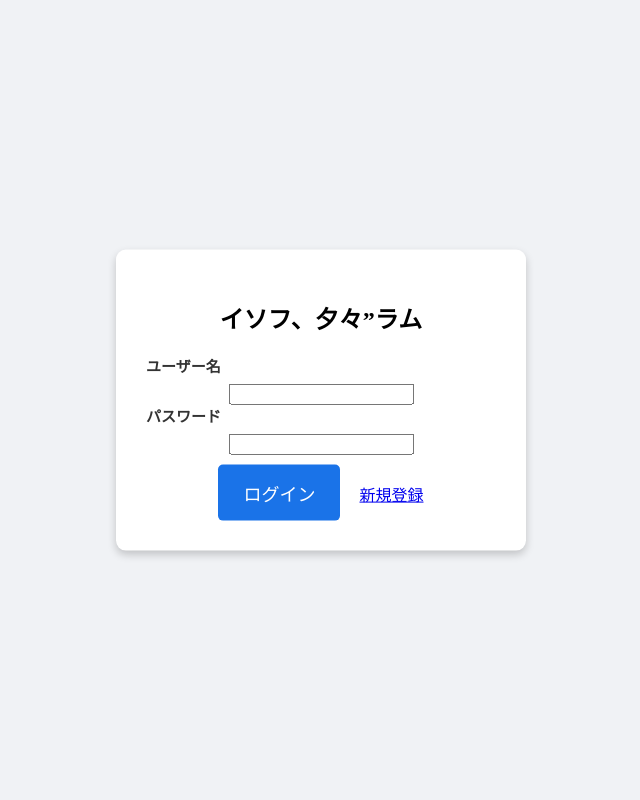
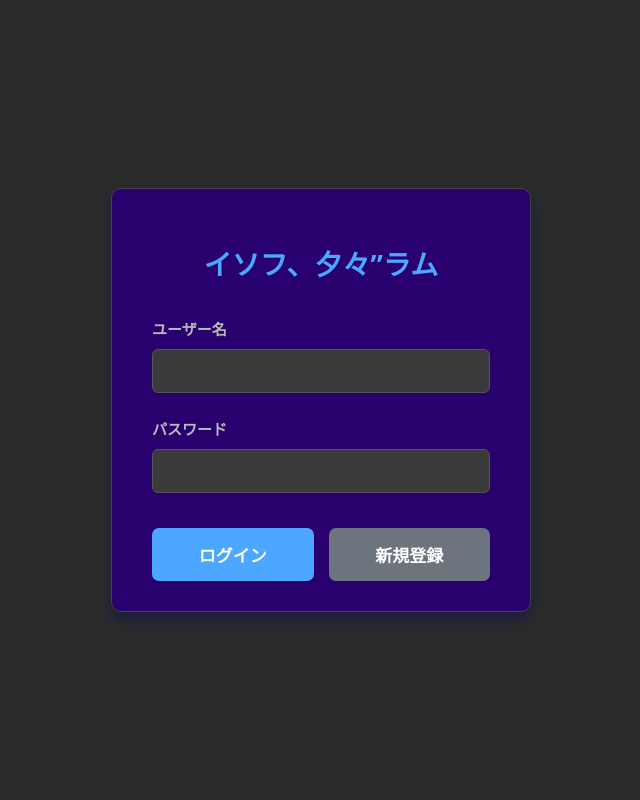
Before and after one commit to Hinata-241038/Instagram, a PHP site: page /login.php in a window 1280 px wide. Shown: the whole page, without its empty margins (319-959 px from the left). Run offline with PHP 8.4, Linux system fonts and the light colour scheme.

Commit message:
lpwkpokpow@w@pq@p

```diff
--- a/login_style.css
+++ b/login_style.css
@@ -1,84 +1,179 @@
+/* 全体のスタイル */
 body {
-    background-color: #f0f2f5; /* 全体の背景色を少し明るく */
+    font-family: 'Segoe UI', Tahoma, Geneva, Verdana, sans-serif; /* よりモダンなフォント */
+    background-color: #2c2c2c; /* 黒っぽい背景 */
+    display: flex;
+    justify-content: center;
+    align-items: center;
+    min-height: 100vh;
+    margin: 0;
+    color: #f0f0f0; /* デフォルトの文字色を明るく */
 }
 
+/* ログインコンテナ */
 .login-container {
-    background-color: #ffffff; /* ログインフォームの背景色を白に変更 */
-    border-radius: 10px;
-    box-shadow: 0 4px 8px rgba(0, 0, 0, 0.2); /* 白背景に合うように影を調整 */
-    padding: 30px;
-    width: 350px;
-    max-width: 90%;
+    background-color: #28016f; /* コンテナの背景色を暗めに */
+    padding: 30px 40px;
+    border-radius: 10px; /* 角を丸くする */
+    box-shadow: 0 8px 16px rgba(5, 1, 83, 0.4); /* 影を強調し、暗い背景に合わせる */
+    width: 100%;
+    max-width: 420px; /* 最大幅を少し広げる */
+    box-sizing: border-box;
     text-align: center;
-    position: absolute;
-    top: 50%;
-    left: 50%;
-    transform: translate(-50%, -50%);
+    position: relative; /* エラーメッセージの位置指定のため */
+    overflow: hidden; /* 子要素がはみ出さないように */
+    border: 1px solid #444; /* コンテナに薄いボーダーを追加 */
 }
 
-.login-title {
-    color: #1a73e8; /* タイトル色を青に維持 */
-    font-size: 28px;
-    margin-bottom: 30px;
-    font-weight: bold;
-    letter-spacing: 1px;
+/* タイトル */
+h2 {
+    color: #4da6ff; /* 明るい青色に変更 */
+    margin-bottom: 35px;
+    font-size: 28px; /* フォントサイズを大きく */
+    font-weight: 700; /* 太字 */
 }
 
-/* ユーザー名とパスワードのラベル */
-.login-container label {
-    color: #333333; /* ラベルの文字色を濃いグレーに */
-    display: block; /* ラベルを独立した行に表示 */
-    text-align: left; /* 左寄せ */
-    margin-bottom: 8px; /* 入力フィールドとの間にスペース */
-    font-size: 15px; /* フォントサイズ調整 */
-    font-weight: bold; /* 太字 */
+/* フォームグループ */
+.form-group {
+    margin-bottom: 25px; /* マージンを少し広げる */
+    text-align: left;
 }
 
-
-.input-field {
-    background-color: #f5f5f5; /* 入力フィールドの背景色を明るいグレーに */
-    border: 1px solid #cccccc; /* 枠線の色を調整 */
-    border-radius: 5px;
-    color: #333333; /* 入力文字色を濃いグレーに */
-    padding: 15px;
-    margin-bottom: 20px;
-    width: calc(100% - 30px);
-    font-size: 16px;
+.form-group label {
+    display: block;
+    margin-bottom: 10px; /* ラベルと入力欄の間隔を広げる */
+    color: #bbb; /* ラベルの色を明るめに */
+    font-weight: 600; /* 少し太字 */
+    font-size: 15px;
 }
 
-.input-field::placeholder {
-    color: #aaaaaa; /* プレースホルダーの色を調整 */
+/* 入力フィールド */
+.form-group input[type="text"],
+.form-group input[type="password"] {
+    width: 100%; /* calc()ではなく100%に */
+    padding: 12px 15px; /* パディングを増やす */
+    border: 1px solid #555; /* 暗い背景に合わせたボーダー */
+    background-color: #3a3a3a; /* 入力フィールドの背景色も暗く */
+    color: #f0f0f0; /* 入力文字色を明るく */
+    border-radius: 6px; /* 角を丸く */
+    font-size: 16px;
+    box-sizing: border-box;
+    transition: border-color 0.3s ease, box-shadow 0.3s ease; /* ホバー・フォーカス時のアニメーション */
 }
 
+.form-group input[type="text"]:focus,
+.form-group input[type="password"]:focus {
+    border-color: #4da6ff; /* フォーカス時に青色に */
+    box-shadow: 0 0 0 3px rgba(77, 166, 255, 0.25); /* フォーカス時のシャドウ */
+    outline: none; /* デフォルトのアウトラインを無効化 */
+}
+
+/* ボタングループ */
+.button-group {
+    display: flex;
+    justify-content: space-between;
+    margin-top: 35px; /* マージンを広げる */
+    gap: 15px; /* ボタン間の隙間 */
+}
+
+/* 共通ボタンのスタイル */
+.login-button,
+.register-button {
+    flex-grow: 1; /* ボタンが利用可能なスペースを均等に占めるように */
+    padding: 14px 25px; /* パディングを増やす */
+    border: none;
+    border-radius: 7px; /* 角を丸く */
+    font-size: 17px; /* フォントサイズを大きく */
+    cursor: pointer;
+    transition: background-color 0.3s ease, transform 0.2s ease; /* ホバー時のアニメーション */
+    text-decoration: none;
+    display: inline-block;
+    text-align: center;
+    font-weight: 600; /* 太字 */
+}
+
+/* ログインボタン */
 .login-button {
-    background-color: #1a73e8;
-    border: none;
-    border-radius: 5px;
+    background-color: #4da6ff; /* 明るい青色に変更 */
     color: white;
-    padding: 15px 25px;
-    font-size: 18px;
-    cursor: pointer;
-    margin-top: 10px;
-    margin-right: 15px;
-    transition: background-color 0.3s ease;
 }
 
 .login-button:hover {
-    background-color: #1558b5;
+    background-color: #2b8add; /* ホバー時の色を少し濃く */
+    transform: translateY(-2px); /* 少し上に浮き上がる効果 */
 }
 
-.signup-button {
-    background-color: #e0e0e0; /* 新規登録ボタンの背景色を明るいグレーに */
-    border: none;
-    border-radius: 5px;
-    color: #333333; /* 新規登録ボタンの文字色を濃いグレーに */
-    padding: 15px 25px;
-    font-size: 18px;
-    cursor: pointer;
-    margin-top: 10px;
-    transition: background-color 0.3s ease;
+/* 新規登録ボタン */
+.register-button {
+    background-color: #6c757d; /* 既存の色を維持、または好みに合わせて変更 */
+    color: white;
 }
 
-.signup-button:hover {
-    background-color: #cccccc; /* ホバー時の色を調整 */
+.register-button:hover {
+    background-color: #5a6268;
+    transform: translateY(-2px); /* 少し上に浮き上がる効果 */
 }
+
+/* エラーメッセージのスタイル (機能追加) */
+.error-message {
+    color: #ff6b6b; /* 赤色を少し明るめに */
+    font-size: 14px;
+    margin-top: -15px; /* 入力欄との間隔を詰める */
+    margin-bottom: 15px;
+    text-align: left;
+    display: none; /* JavaScriptで表示/非表示を切り替える */
+    padding-left: 5px; /* 少し左にパディング */
+}
+
+/* 「パスワードを忘れた場合」リンク (機能追加) */
+.forgot-password {
+    text-align: right; /* 右寄せ */
+    margin-top: -10px; /* 上の要素との間隔を詰める */
+    margin-bottom: 20px; /* 下の要素との間隔 */
+}
+
+.forgot-password a {
+    color: #4da6ff; /* 明るい青色に変更 */
+    text-decoration: none;
+    font-size: 14px;
+    transition: color 0.3s ease;
+}
+
+.forgot-password a:hover {
+    color: #2b8add; /* ホバー時の色を少し濃く */
+    text-decoration: underline;
+}
+
+/* レスポンシブ対応 (機能追加) */
+@media (max-width: 600px) {
+    .login-container {
+        padding: 25px 30px;
+        margin: 20px; /* モバイルでの余白 */
+    }
+
+    h2 {
+        font-size: 22px;
+        margin-bottom: 25px;
+    }
+
+    .form-group label {
+        font-size: 14px;
+    }
+
+    .form-group input[type="text"],
+    .form-group input[type="password"] {
+        padding: 10px 12px;
+        font-size: 15px;
+    }
+
+    .button-group {
+        flex-direction: column; /* ボタンを縦に並べる */
+        gap: 10px; /* 縦方向の隙間 */
+    }
+
+    .login-button,
+    .register-button {
+        padding: 12px 20px;
+        font-size: 16px;
+    }
+}
```
